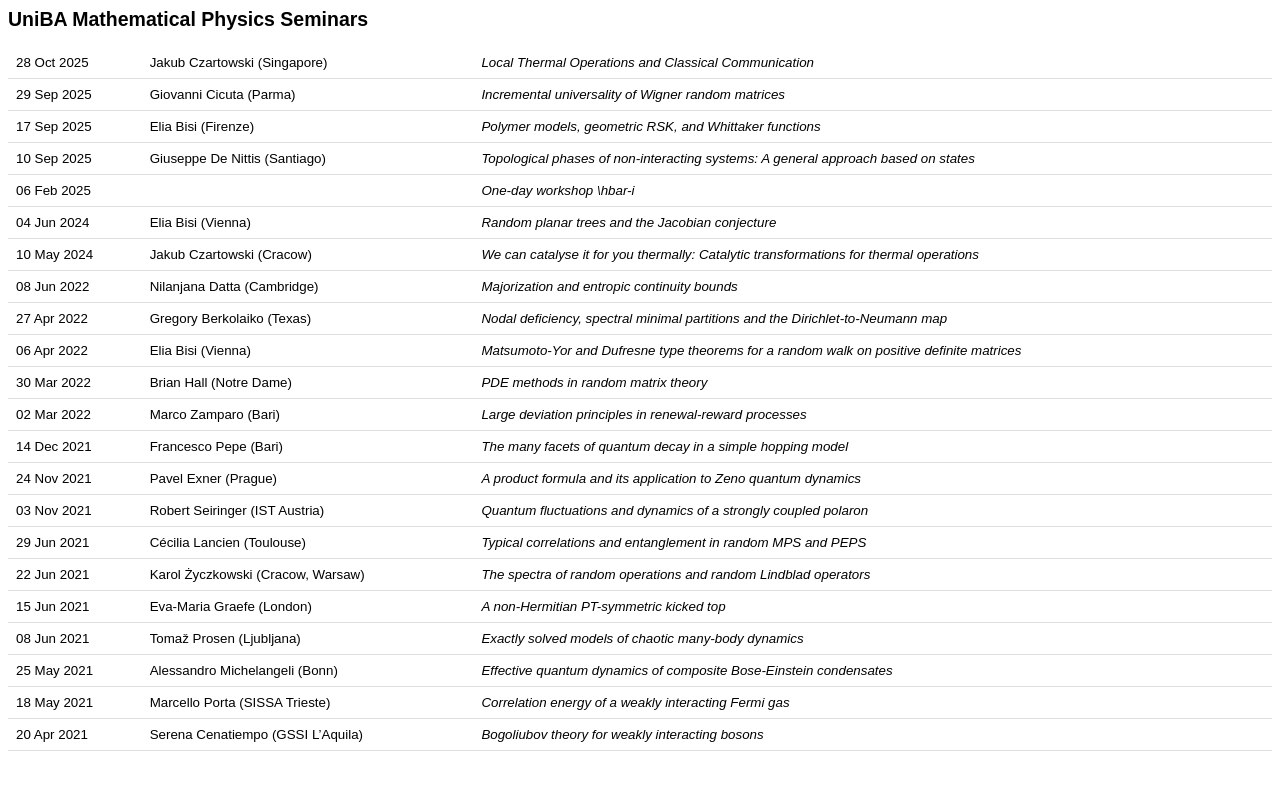
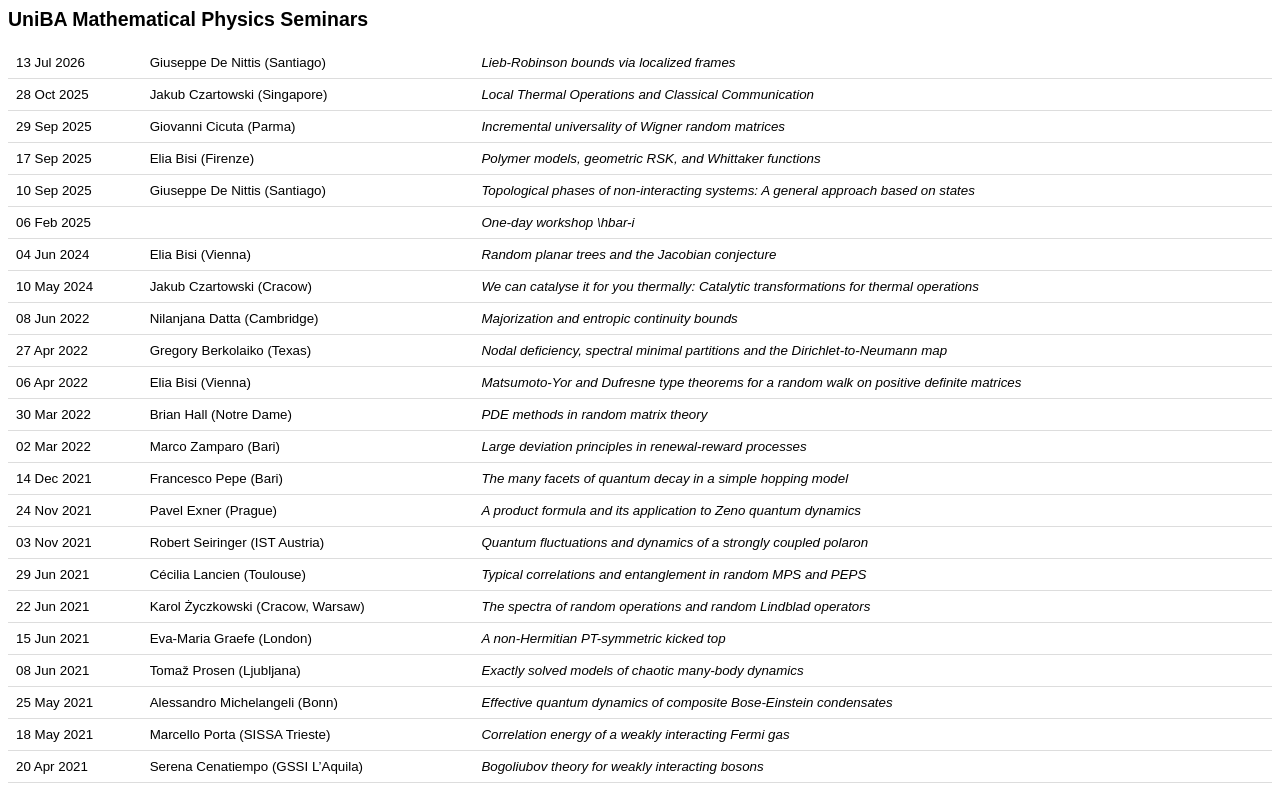
Before and after one commit to fabiodeelancunden/fabiodeelancunden.github.io, a plain HTML site: page UniBAMathPhys.html in a window 1280 px wide. Drawn offline with Linux system fonts and the light colour scheme.

Commit message:
Update UniBAMathPhys.html

```diff
--- a/UniBAMathPhys.html
+++ b/UniBAMathPhys.html
@@ -36,6 +36,7 @@ BODY
 
    <table style="font-family:arial; font-size:10pt">
 
+      <tr> <td>13 Jul 2026</td> <td>Giuseppe De Nittis (Santiago) </td>  <td><i>Lieb-Robinson bounds via localized frames</i></td> </tr>
       <tr> <td>28 Oct 2025</td> <td>Jakub Czartowski (Singapore) </td>  <td><i>Local Thermal Operations and Classical Communication</i></td> </tr>
    <tr> <td> 29 Sep 2025</td> <td>Giovanni Cicuta (Parma) </td>  <td><i>Incremental universality of Wigner random matrices</i></td> </tr>
    <tr> <td>17 Sep 2025</td> <td>Elia Bisi (Firenze)</td>  <td><i>Polymer models, geometric RSK, and Whittaker functions</i></td> </tr>
```
